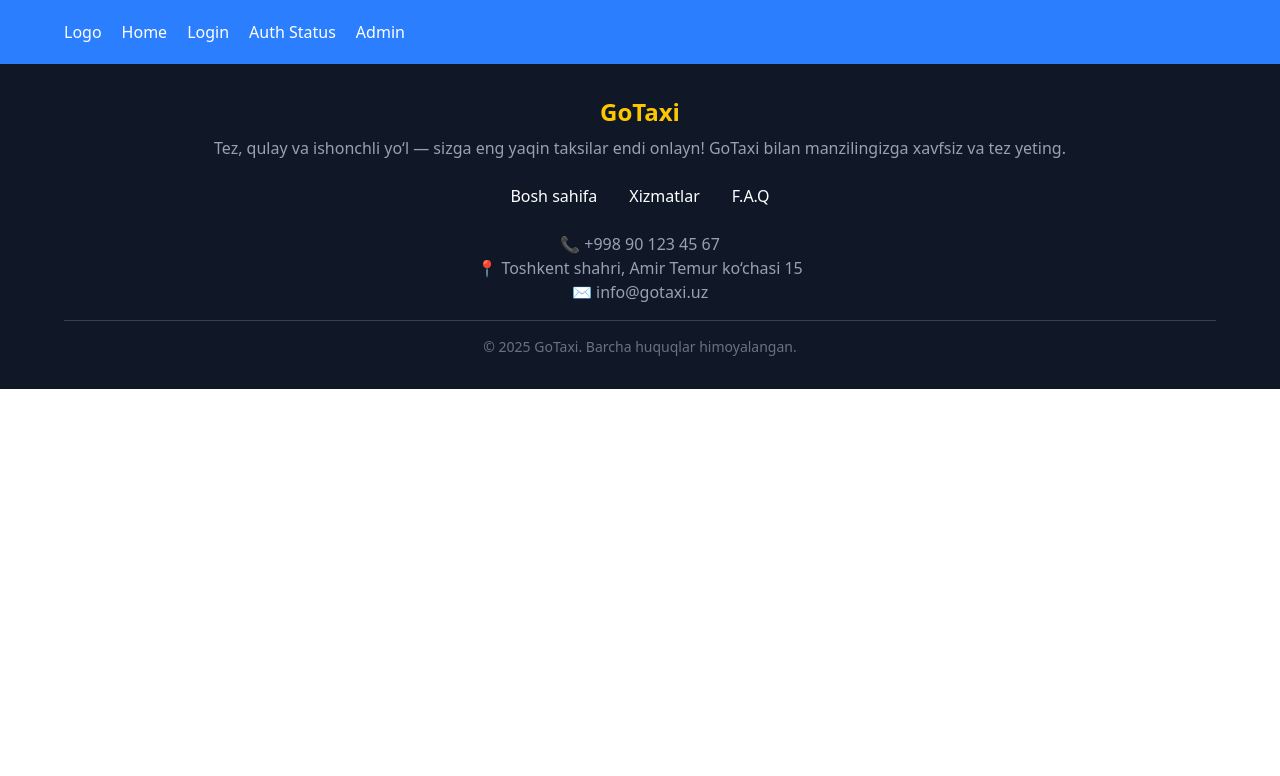
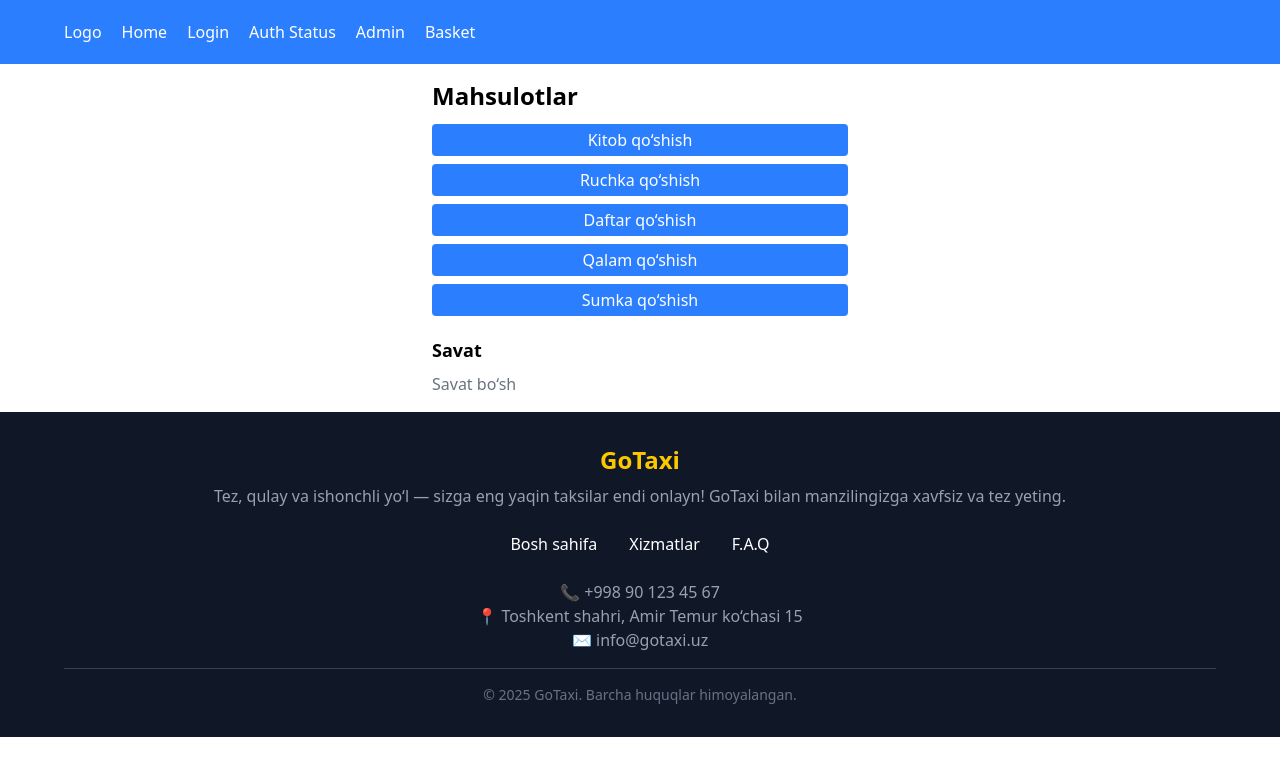
Before and after one commit to Students-demo-projects/react-ts-lesson, a React (Vite) app: page /basket in a window 1280 px wide. Shown: the top 776 px of the page. Built offline with nearby package versions, Linux system fonts and the light colour scheme.

Commit message:
Basket sahifa yaratildi va App ga ulandi

```diff
--- a/src/App.tsx
+++ b/src/App.tsx
@@ -8,6 +8,7 @@ const Home = lazy(() => import("./pages/home"));
 const Login = lazy(() => import("./pages/login"));
 const Register = lazy(() => import("./pages/register"));
 const Admin = lazy(() => import("./pages/admin/Admin.tsx"));
+const Basket = lazy(() => import("./pages/basket/Basket.tsx"))
 function App() {
   return (
     <>
@@ -18,6 +19,7 @@ function App() {
         <Route path="/register" element={<Register />} />
         <Route path="/status" element={<AuthStatus />} />
         <Route path="/Admin" element={<Admin />} />
+        <Route path="/basket" element={<Basket />} />
       </Routes>
       <Footer />
     </>
--- a/src/components/Header.tsx
+++ b/src/components/Header.tsx
@@ -9,6 +9,7 @@ function Header() {
       <NavLink to={"/login"}>Login</NavLink>
       <NavLink to={"/status"}>Auth Status</NavLink>
       <NavLink to={"/Admin"}>Admin</NavLink>
+      <NavLink to={"/basket"}>Basket</NavLink>
     </nav>
   )
 }
--- /dev/null
+++ b/src/pages/basket/Basket.tsx
@@ -0,0 +1,81 @@
+import { useState } from "react";
+export default function Savat() {
+    const [savat, setSavat] = useState<string[]>([]);
+
+    function qoshish(nomi: string) {
+        setSavat([...savat, nomi]);
+        alert(`${nomi} qo‘shildi`);
+    }
+
+    function ochirish(index: number) {
+        const yangi = [...savat];
+        yangi.splice(index, 1);
+        setSavat(yangi);
+    }
+
+    return (
+        <div className="max-w-md mx-auto p-4">
+            <h2 className="text-2xl font-semibold mb-3">Mahsulotlar</h2>
+
+            <div className="space-y-2 mb-5">
+                <button
+                    onClick={() => qoshish("Kitob")}
+                    className="bg-blue-500 text-white px-3 py-1 rounded w-full"
+                >
+                    Kitob qo‘shish
+                </button>
+
+                <button
+                    onClick={() => qoshish("Ruchka")}
+                    className="bg-blue-500 text-white px-3 py-1 rounded w-full"
+                >
+                    Ruchka qo‘shish
+                </button>
+
+                <button
+                    onClick={() => qoshish("Daftar")}
+                    className="bg-blue-500 text-white px-3 py-1 rounded w-full"
+                >
+                    Daftar qo‘shish
+                </button>
+
+                <button
+                    onClick={() => qoshish("Qalam")}
+                    className="bg-blue-500 text-white px-3 py-1 rounded w-full"
+                >
+                    Qalam qo‘shish
+                </button>
+
+                <button
+                    onClick={() => qoshish("Sumka")}
+                    className="bg-blue-500 text-white px-3 py-1 rounded w-full"
+                >
+                    Sumka qo‘shish
+                </button>
+            </div>
+
+            <h3 className="text-lg font-semibold mb-2">Savat</h3>
+
+            {savat.length === 0 ? (
+                <p className="text-gray-500">Savat bo‘sh</p>
+            ) : (
+                <ul className="space-y-2">
+                    {savat.map((item, i) => (
+                        <li
+                            key={i}
+                            className="flex justify-between items-center border p-2 rounded"
+                        >
+                            <span>{item}</span>
+                            <button
+                                onClick={() => ochirish(i)}
+                                className="text-red-600 hover:underline"
+                            >
+                                O‘chirish
+                            </button>
+                        </li>
+                    ))}
+                </ul>
+            )}
+        </div>
+    );
+}
```
